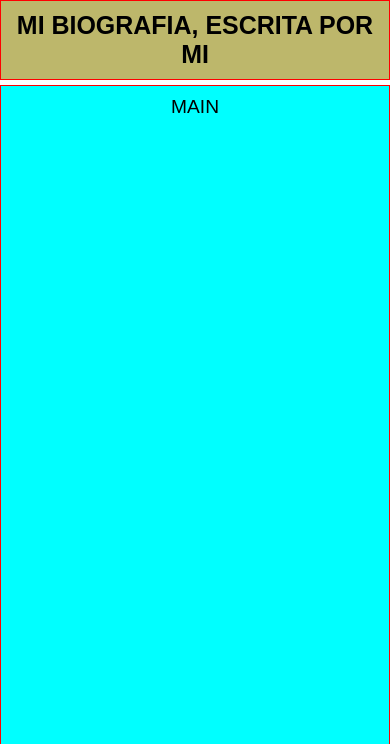
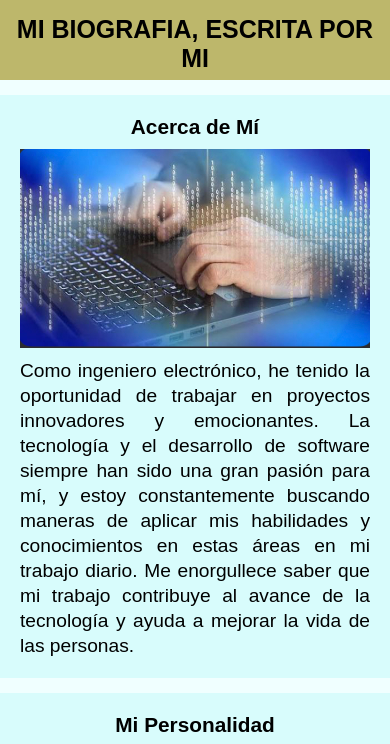
Before and after one commit to HarDevKoder/Biografia, a plain HTML site: page index.html in a window 390 px wide. Shown: the top 744 px of the page. Drawn offline with Linux system fonts and the light colour scheme.

Commit message:
Version Mobile Terminada

```diff
--- /dev/null
+++ b/css/MobileGeneral.css
@@ -0,0 +1,20 @@
+* {
+  margin: 0;
+  padding: 0;
+  box-sizing: border-box;
+}
+
+html {
+  height: 100%;
+}
+
+body {
+  font-family: Arial, Helvetica, sans-serif;
+  font-size: 1.2em;
+  min-height: 100%;
+}
+
+.titulo p {
+  font-weight: bold;
+  font-size: 1.3em;
+}
--- /dev/null
+++ b/css/MobileGridExterna.css
@@ -0,0 +1,40 @@
+/* GRID CONTENEDOR GENERAL */
+.grid-container {
+  background:azure;
+  min-width: 320px;
+  display: grid;
+  gap: 15px;
+  grid:
+    "header" 80px
+    "main" auto
+    "footer" 80px;
+}
+
+.header {
+  grid-area: header;
+  background: DarkKhaki;
+  padding: 15px;
+}
+
+.header .titulo p{
+  text-align: center;
+}
+
+.main {
+ display: flex;
+ flex-direction: column;
+ align-items: center;justify-content: center;
+ gap: 15px;
+}
+
+.footer {
+  grid-area: footer;
+  background: CornflowerBlue;
+  padding: 50px 20px;
+  display: flex;
+  flex-direction: column;
+  align-items: center;
+  justify-content: center;
+  font-weight: bold;
+  font-size: 1.1rem;
+}
--- a/css/desktop.css
+++ /dev/null
@@ -1,10 +0,0 @@
-/* TAMAÑO PARA ESCRITORIO */
-@media (min-width: 900px) {
-  .grid-container {
-    grid:
-      "header     header      header" 100px
-      "main       main        main"   auto
-      "footer     footer      footer" 100px /
-      200px       auto        200px;
-  }
-}
--- a/css/mobile.css
+++ /dev/null
@@ -1,54 +0,0 @@
-/* TAMAÑO MOBILE */
-*{
-  margin: 0;
-  padding: 0;
-  box-sizing: border-box;
-}
-
-html {
-  height: 100%;
-}
-
-body {
-  font-family: Arial, Helvetica, sans-serif;
-  font-size: 1.2em;
-  min-height: 100%;
-}
-
-.grid-container {
-  display: grid;
-  gap: 5px;
-  grid:
-    "header" 80px
-    "main" auto
-    "footer" 50px;
-}
-
-.grid-container > * {
-  border: 1px solid red;
-  padding: 10px;
-  text-align: center;
-}
-
-.header {
-  grid-area: header;
-  background: DarkKhaki;
-  display: grid;
-  place-items: center;
-  min-width: 230px;
-}
-
-.titulo p{
-  font-weight: bold;
-  font-size: 1.3em;
-}
-
-.main {
-  grid-area: main;
-  background: Aqua;
-}
-
-.footer {
-  grid-area: footer;
-  background: CornflowerBlue;
-}
--- /dev/null
+++ b/css/mobileMain.css
@@ -0,0 +1,25 @@
+.mainCard {
+  background:rgb(216, 252, 252);
+  display: flex;
+  flex-direction: column;
+  gap: 10px;
+  padding: 20px;
+}
+
+.mainCard .titulo {
+
+  display: grid;
+  place-items: center;
+  font-weight: bold;
+  font-size: 1.3rem;
+}
+
+.mainCard .imagen img{
+  display: block;
+  width:100%;
+}
+
+.mainCard .texto{
+  text-align: justify;
+  line-height: 25px;
+}
--- a/css/tablet.css
+++ /dev/null
@@ -1,9 +0,0 @@
-/* TAMAÑO PARA TABLETAS */
-@media (min-width: 600px) {
-  .grid-container {
-    grid:
-      "header     header" 100px
-      "main       main"   auto
-      "footer     footer" 100px / 200px auto;
-  }
-}
--- a/index.html
+++ b/index.html
@@ -6,9 +6,9 @@
     <meta name="viewport" content="width=device-width, initial-scale=1.0"/>
     <title>Mi Biografia</title>
     <link rel="stylesheet" href="css/normalize.css"/>
-    <link rel="stylesheet" href="css/mobile.css"/>
-    <link rel="stylesheet" href="css/tablet.css"/>
-    <link rel="stylesheet" href="css/desktop.css"/>
+    <link rel="stylesheet" href="css/MobileGeneral.css"/>
+    <link rel="stylesheet" href="css/MobileGridExterna.css"/>
+    <link rel="stylesheet" href="css/mobileMain.css"/>
   </head>
     <body class="grid-container">
       <header class="header">
@@ -16,7 +16,33 @@
           <P>MI BIOGRAFIA, ESCRITA POR MI</P>
         </div>
       </header>
-      <main class="main">MAIN</main>
-      <footer class="footer">FOOTER</footer>
+      <main class="main">
+        <div class="mainCard">
+          <div class="titulo">Acerca de Mí</div>
+          <div class="imagen">
+            <img src="/imagenes/acerca.jpg" alt="imagen tecnologia">
+          </div>
+          <div class="texto">
+            <p>
+              Como ingeniero electrónico, he tenido la oportunidad de trabajar en proyectos innovadores y emocionantes. La tecnología y el desarrollo de software siempre han sido una gran pasión para mí, y estoy constantemente buscando maneras de aplicar mis habilidades y conocimientos en estas áreas en mi trabajo diario. Me enorgullece saber que mi trabajo contribuye al avance de la tecnología y ayuda a mejorar la vida de las personas.
+            </p>
+          </div>
+        </div>
+        <div class="mainCard">
+          <div class="titulo">Mi Personalidad</div>
+          <div class="imagen">
+            <img src="/imagenes/personalidad.jpg" alt="">
+          </div>
+          <div class="texto">
+            <p>
+              Soy una persona apasionada por los animales y siempre he sentido una gran conexión con ellos. Disfruto mucho de la naturaleza y de poder observar y aprender sobre las diferentes especies que habitan en ella. Además, me gusta estar en constante crecimiento personal e intelectual, por lo que me dedico a estudiar y prepararme en diferentes áreas para poder expandir mi conocimiento. En mis ratos libres, suelo jugar fútbol con mis amigos y pasar tiempo en la cancha, ya que encuentro en este deporte una forma de liberar estrés y energía.
+            </p>
+          </div>
+        </div>
+      </main>
+      <footer class="footer">
+        <p>Diseñado por SmarTekSoft</p>
+        <p>@2023</p>
+      </footer>
     </body>
 </html>
```
Also changed, not shown: imagenes/acerca.jpg (renamed from imagenes/04.jpg), imagenes/personalidad (1).jpg (added), imagenes/personalidad (2).jpg (added), imagenes/personalidad.jpg (renamed from imagenes/animales.jpg).
